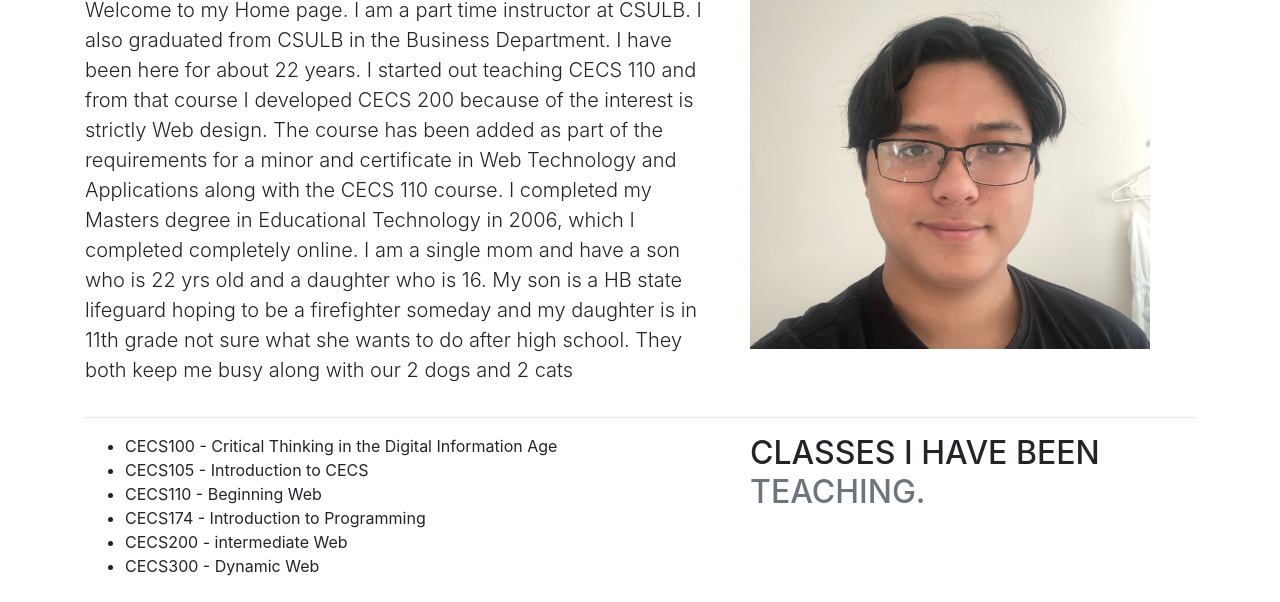
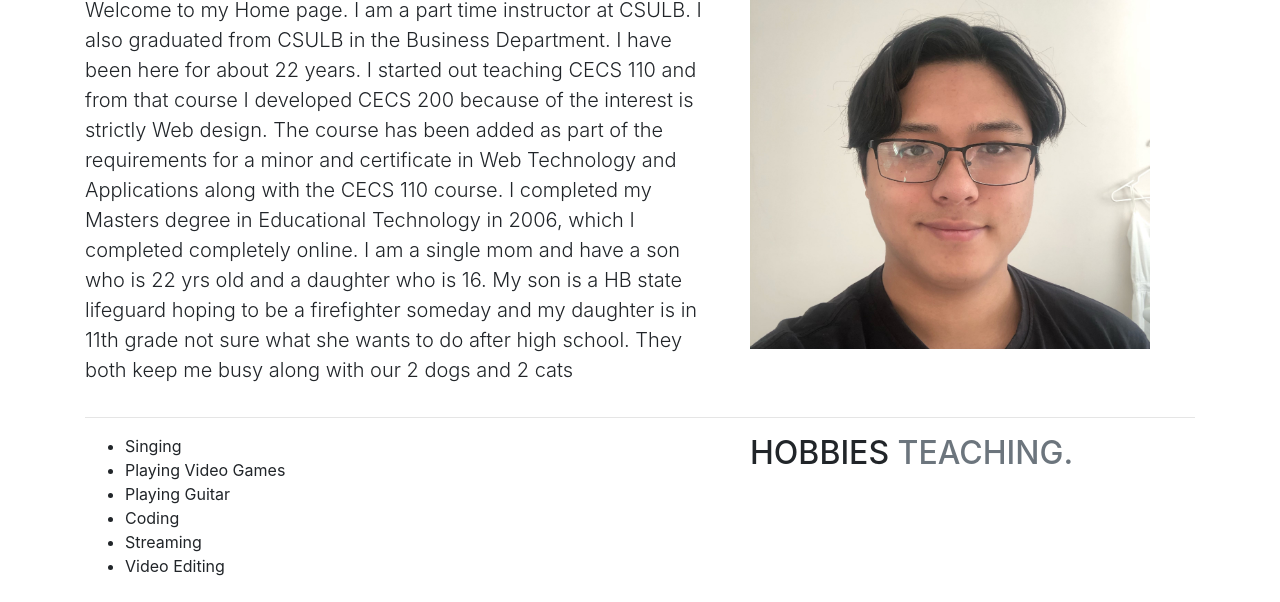
Before and after one commit to kickingdude/kameroncsulb, a plain HTML site: page index.html in a window 1280 px wide. Shown: the part 350-952 px from the top of the page. Drawn offline with nearby package versions, Linux system fonts and the light colour scheme.

Commit message:
Update index.html

```diff
--- a/index.html
+++ b/index.html
@@ -44,18 +44,18 @@ I am a single mom and have a son who is 22 yrs old and a daughter who is 16. My
 <div class="row featurette">
       <div class="col-md-7">
           <ul>
-          <li>CECS100 - Critical Thinking in the Digital Information Age</li>
-            <li>CECS105 - Introduction to CECS</li>
-          <li>CECS110 - Beginning Web</li>
-            <li>CECS174 - Introduction to Programming</li>
-            <li>CECS200 - intermediate Web</li>
-            <li>CECS300 - Dynamic Web</li>
+          <li>Singing</li>
+            <li>Playing Video Games</li>
+          <li>Playing Guitar</li>
+            <li>Coding</li>
+            <li>Streaming</li>
+            <li>Video Editing</li>
 
           </ul>
 
       </div>
       <div class="col-md-5">
-         <h2 class="featurette-heading">CLASSES I HAVE BEEN  <span class="text-muted">TEACHING.</span></h2>
+         <h2 class="featurette-heading">HOBBIES  <span class="text-muted">TEACHING.</span></h2>
       </div>
     </div>
 
```
